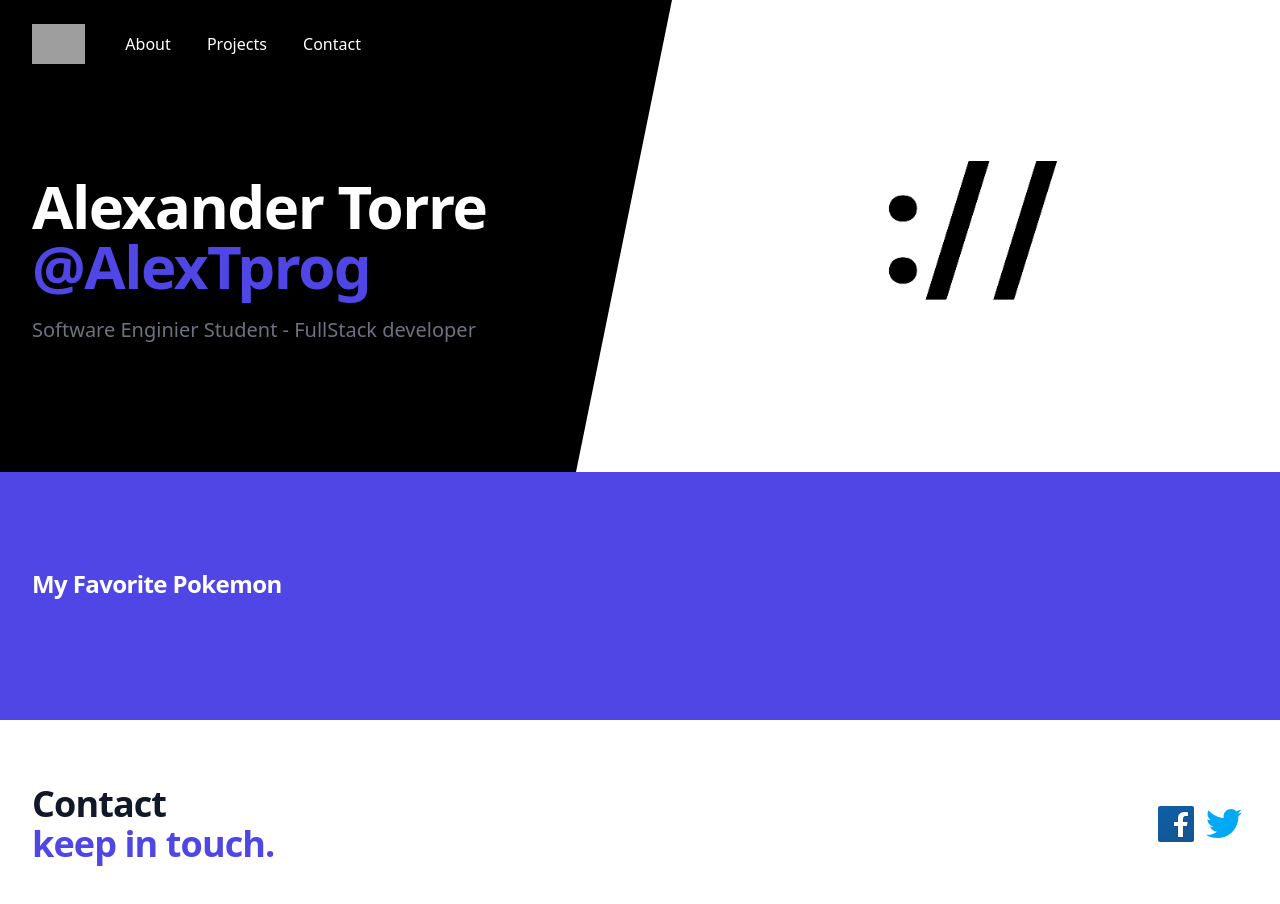
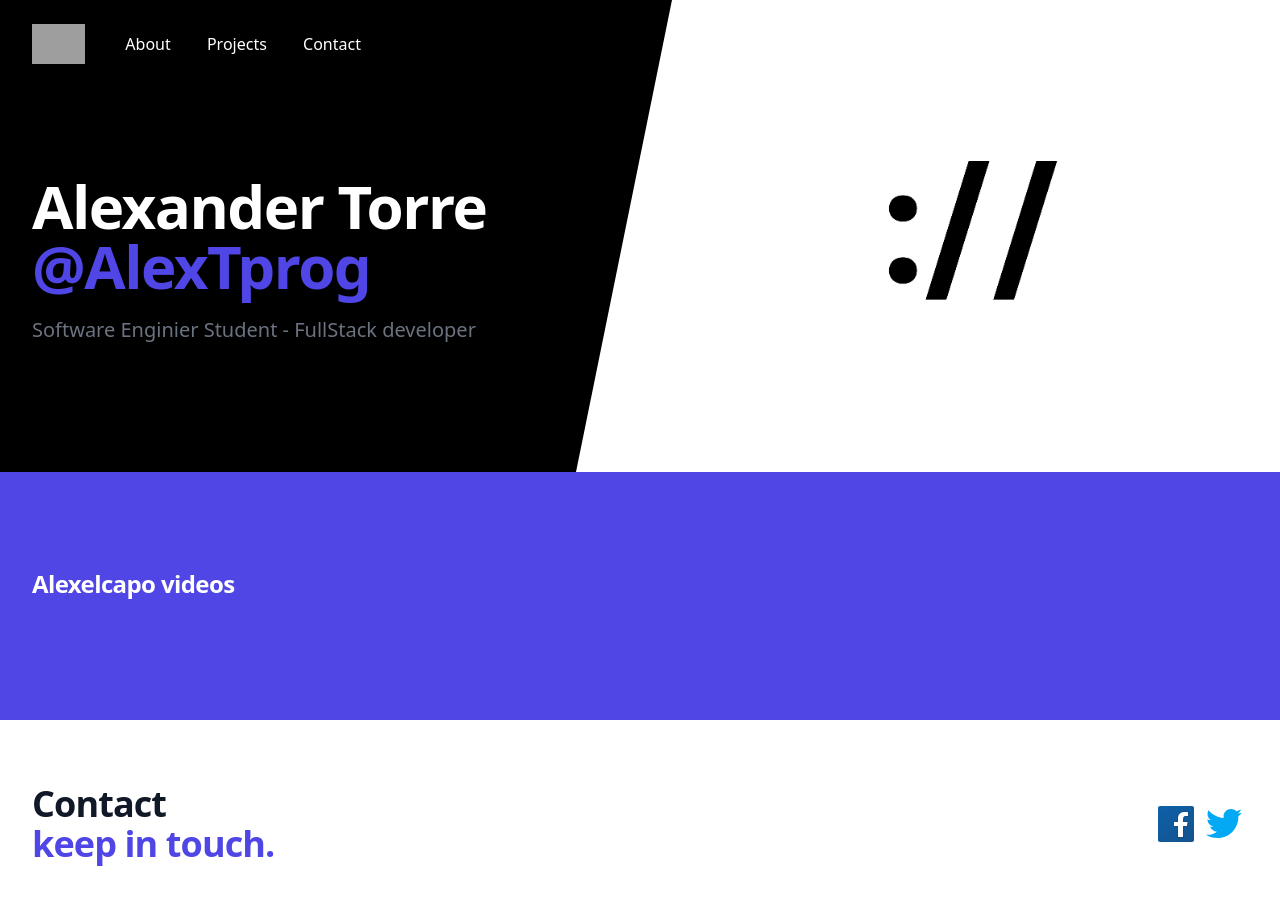
Before and after one commit to AlexTprog/landing-async, a website: page src/index.html in a window 1280 px wide. Drawn offline with nearby package versions, Linux system fonts and the light colour scheme; no server answers; grey boxes are pictures that could not be loaded.

Commit message:
change title

```diff
--- a/src/index.html
+++ b/src/index.html
@@ -90,7 +90,7 @@
         class="max-w-2xl mx-auto py-16 px-4 sm:py-24 sm:px-6 lg:max-w-7xl lg:px-8"
       >
         <h2 class="text-2xl font-extrabold tracking-tight">
-          My Favorite Pokemon
+          Alexelcapo videos
         </h2>
         <div
           id="content"
```
